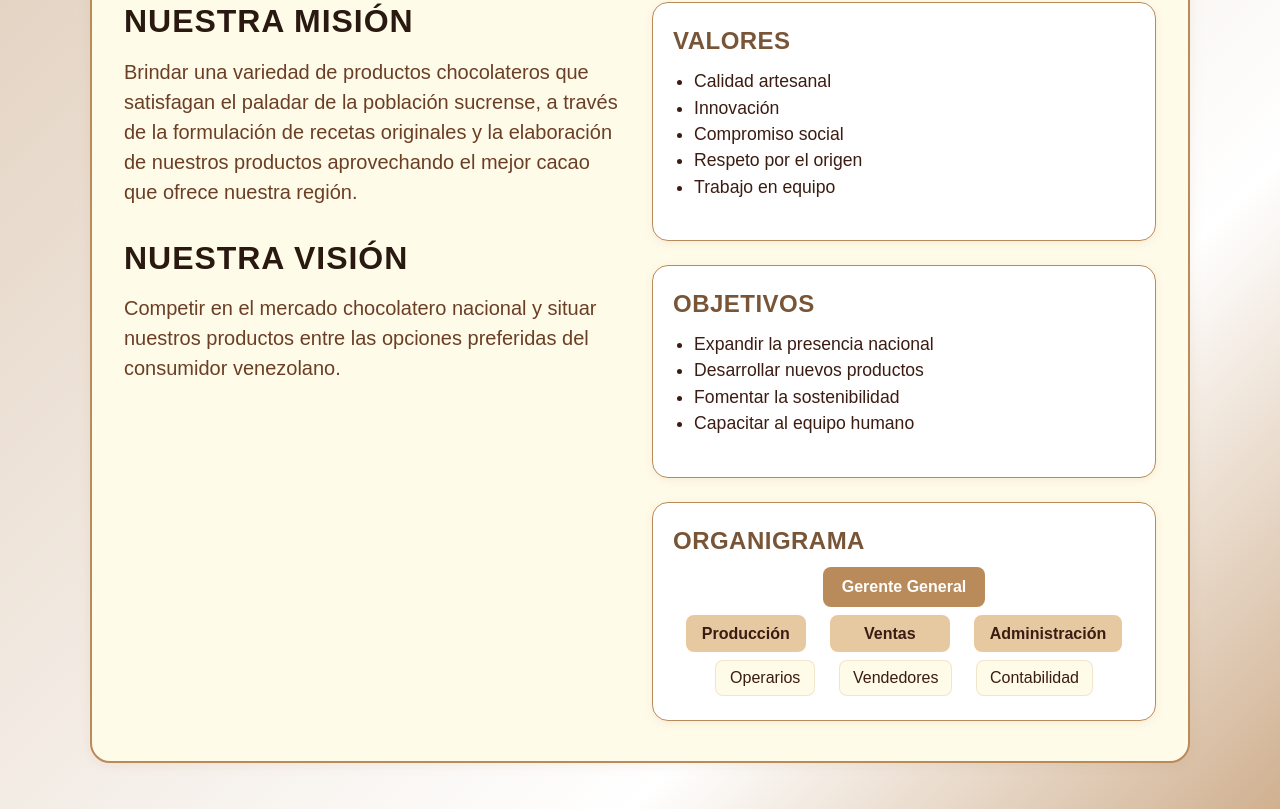
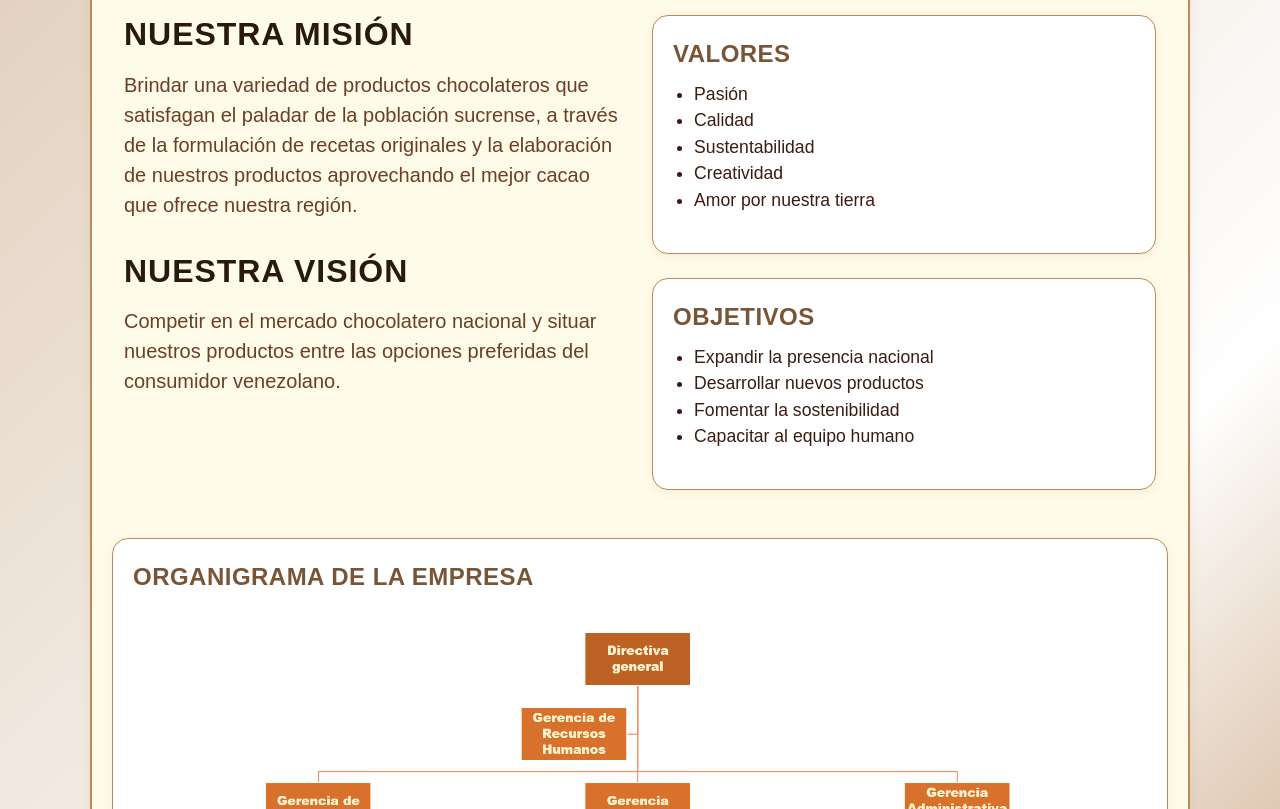
Before and after one commit to easifontesm/chocolatera-san-antonio, a Next.js app: page /chocolatera-san-antonio/about in a window 1280 px wide. Shown: the part 1171-1980 px from the top of the page. Built offline with nearby package versions, Linux system fonts and the light colour scheme.

Commit message:
stuff ::)

```diff
--- a/src/app/Header.tsx
+++ b/src/app/Header.tsx
@@ -15,8 +15,9 @@ export default function Header() {
         <Image
           src="/chocolatera-san-antonio/assets/logo.png"
           alt="Chocolatera Logo"
-          width={120}
-          height={120}
+          className="img-fluid"
+          width={100}
+          height={100}
           style={{ marginBottom: "0.5rem" }}
         />
         {/* Brand Name */}
--- a/src/app/about/page.tsx
+++ b/src/app/about/page.tsx
@@ -3,10 +3,12 @@ import Header from "../Header";
 import CheckerboardDivider from "../CheckerboardDivider";
 import FooterSection from "../FooterSection";
 import Image from "next/image";
+import Head from "next/head";
 
 export default function AboutPage() {
   return (
     <>
+
       <Header />
       <CheckerboardDivider />
       <div
@@ -20,7 +22,8 @@ export default function AboutPage() {
         <div
           className="container-fluid"
           style={{
-            background: "center url('/chocolatera-san-antonio/assets/wood-light.png')",
+            background:
+              "center url('/chocolatera-san-antonio/assets/wood-light.png')",
             boxShadow: "0 4px 24px rgba(185, 138, 90, 0.12)",
             padding: "2.5rem 2rem",
             borderTop: "12px solid rgba(97, 73, 48, 1)",
@@ -285,11 +288,11 @@ export default function AboutPage() {
                       paddingLeft: "1.2em",
                     }}
                   >
-                    <li>Calidad artesanal</li>
-                    <li>Innovación</li>
-                    <li>Compromiso social</li>
-                    <li>Respeto por el origen</li>
-                    <li>Trabajo en equipo</li>
+                    <li>Pasión</li>
+                    <li>Calidad</li>
+                    <li>Sustentabilidad</li>
+                    <li>Creatividad</li>
+                    <li>Amor por nuestra tierra</li>
                   </ul>
                 </div>
                 {/* Objectives */}
@@ -328,6 +331,7 @@ export default function AboutPage() {
                     <li>Capacitar al equipo humano</li>
                   </ul>
                 </div>
+              </div>
               {/* Organizational Chart */}
               <div
                 style={{
@@ -347,117 +351,12 @@ export default function AboutPage() {
                     letterSpacing: "0.02em",
                   }}
                 >
-                    ORGANIGRAMA
+                  ORGANIGRAMA DE LA EMPRESA
                 </h4>
-                  <div
-                    style={{
-                      display: "flex",
-                      flexDirection: "column",
-                      alignItems: "center",
-                      fontFamily: "'Oswald', sans-serif",
-                      fontSize: "1rem",
-                      color: "#3b1c12",
-                    }}
-                  >
-                    <div
-                      style={{
-                        background: "#b98a5a",
-                        color: "#fff",
-                        borderRadius: "0.5rem",
-                        padding: "0.5rem 1.2rem",
-                        marginBottom: "0.5rem",
-                        fontWeight: 700,
-                      }}
-                    >
-                      Gerente General
-                    </div>
-                    <div style={{ display: "flex", gap: "1.5rem" }}>
-                      <div
-                        style={{
-                          background: "#e7c9a1",
-                          borderRadius: "0.5rem",
-                          padding: "0.4rem 1rem",
-                          fontWeight: 600,
-                          minWidth: "120px",
-                          textAlign: "center",
-                        }}
-                      >
-                        Producción
-                      </div>
-                      <div
-                        style={{
-                          background: "#e7c9a1",
-                          borderRadius: "0.5rem",
-                          padding: "0.4rem 1rem",
-                          fontWeight: 600,
-                          minWidth: "120px",
-                          textAlign: "center",
-                        }}
-                      >
-                        Ventas
-                      </div>
-                      <div
-                        style={{
-                          background: "#e7c9a1",
-                          borderRadius: "0.5rem",
-                          padding: "0.4rem 1rem",
-                          fontWeight: 600,
-                          minWidth: "120px",
-                          textAlign: "center",
-                        }}
-                      >
-                        Administración
-                      </div>
-                    </div>
-                    <div
-                      style={{
-                        display: "flex",
-                        gap: "1.5rem",
-                        marginTop: "0.5rem",
-                      }}
-                    >
-                      <div
-                        style={{
-                          background: "#fffbe9",
-                          borderRadius: "0.5rem",
-                          padding: "0.3rem 0.8rem",
-                          fontWeight: 500,
-                          minWidth: "100px",
-                          textAlign: "center",
-                          border: "1px solid #b98a5a33",
-                        }}
-                      >
-                        Operarios
-                      </div>
-                      <div
-                        style={{
-                          background: "#fffbe9",
-                          borderRadius: "0.5rem",
-                          padding: "0.3rem 0.8rem",
-                          fontWeight: 500,
-                          minWidth: "100px",
-                          textAlign: "center",
-                          border: "1px solid #b98a5a33",
-                        }}
-                      >
-                        Vendedores
-                      </div>
-                      <div
-                        style={{
-                          background: "#fffbe9",
-                          borderRadius: "0.5rem",
-                          padding: "0.3rem 0.8rem",
-                          fontWeight: 500,
-                          minWidth: "100px",
-                          textAlign: "center",
-                          border: "1px solid #b98a5a33",
-                        }}
-                      >
-                        Contabilidad
-                      </div>
-                    </div>
-                  </div>
-                </div>
+                <img
+                  className="img-fluid"
+                  src="/chocolatera-san-antonio/assets/organigrama.png"
+                ></img>
               </div>
             </div>
           </div>
--- a/src/app/layout.tsx
+++ b/src/app/layout.tsx
@@ -1,6 +1,7 @@
 import type { Metadata } from "next";
 import { Geist, Geist_Mono } from "next/font/google";
 import "./globals.css";
+import Head from "next/head";
 
 const geistSans = Geist({
   variable: "--font-geist-sans",
@@ -13,8 +14,8 @@ const geistMono = Geist_Mono({
 });
 
 export const metadata: Metadata = {
-  title: "Create Next App",
-  description: "Generated by create next app",
+  title: "Chocolatera San Antonio",
+  description: "Auténticos en esencia, excepcionales en sabor.",
 };
 
 export default function RootLayout({
```
Also changed, not shown: src/app/menu/page.tsx (+6 -6 lines), public/assets/logo.png, public/assets/organigrama.png (added). Lines whose indentation alone changed are shown as unchanged.
